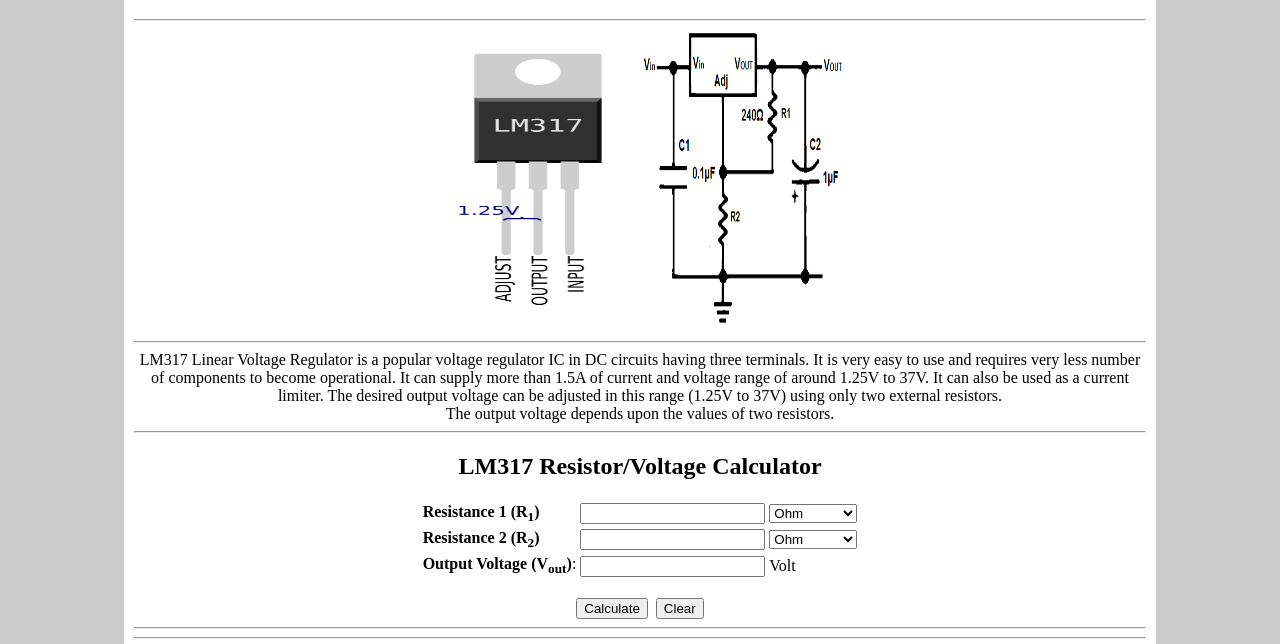
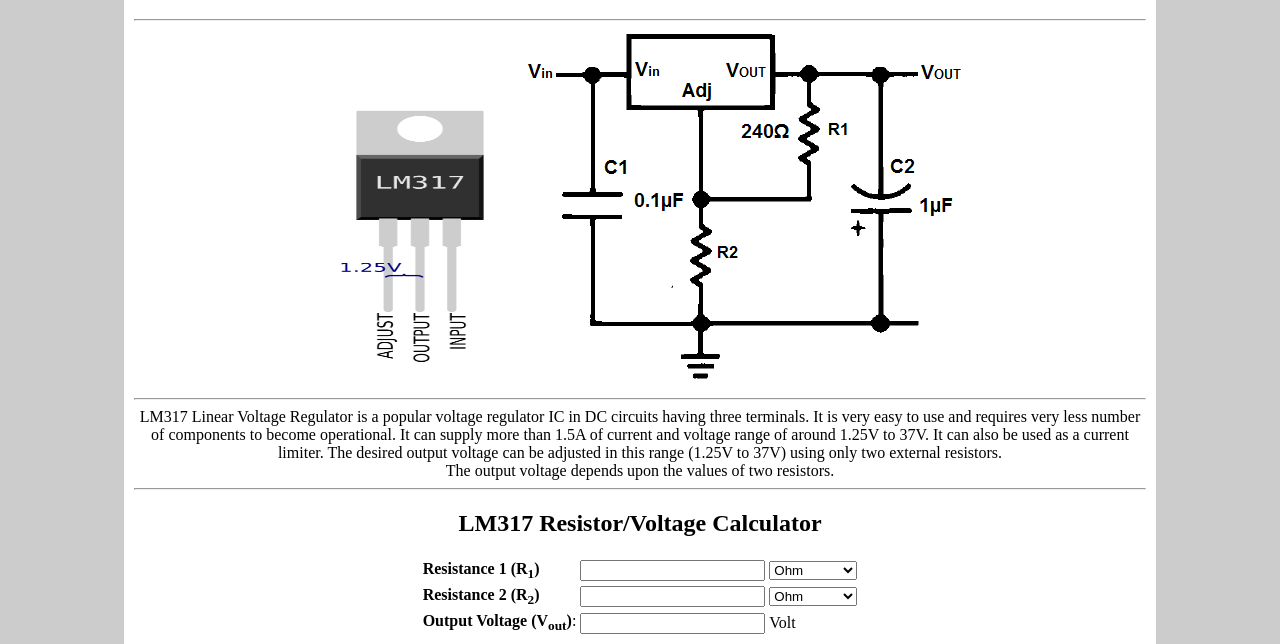
Before and after one commit to lm317-ic/lm317-ic.github.io, a plain HTML site: page index.html in a window 1280 px wide. Shown: the part 79-723 px from the top of the page. Drawn offline with Linux system fonts and the light colour scheme.

Commit message:
Update index.html

```diff
--- a/index.html
+++ b/index.html
@@ -59,7 +59,7 @@
 		<h1>LM317 - Adjustable Positive Linear Voltage Regulator</h1>
 		<hr>
 		<img src="./pinout_wiki.png" alt="LM317 Pinout" width="200" height="300">
-		<img src="./circuitdiagram.png" alt="LM317 Circuit diagram" width="200" height="300">
+		<img src="./circuitdiagram.png" alt="LM317 Circuit diagram">
 		<hr>
 		LM317 Linear Voltage Regulator is a popular voltage regulator IC in DC circuits having three terminals. It is very easy to use and requires very less number of components to become operational. It can supply more than 1.5A of current and voltage range of around 1.25V to 37V. It can also be used as a current limiter. The desired output voltage can be adjusted in this range (1.25V to 37V) using only two external resistors.
 		<br>
```
